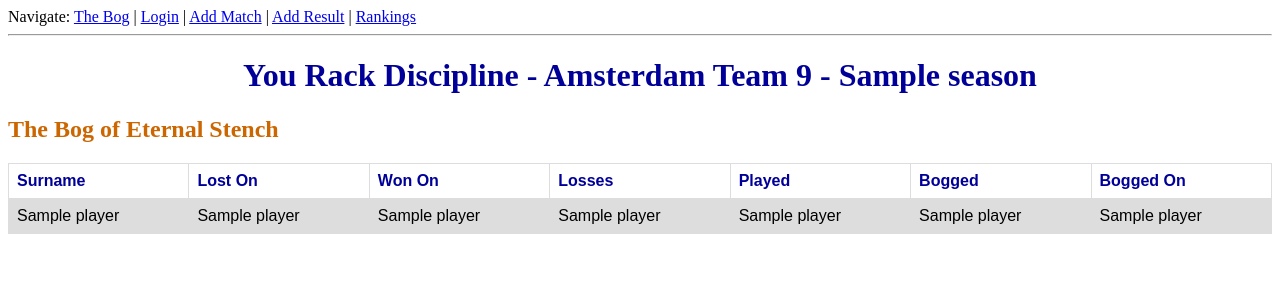
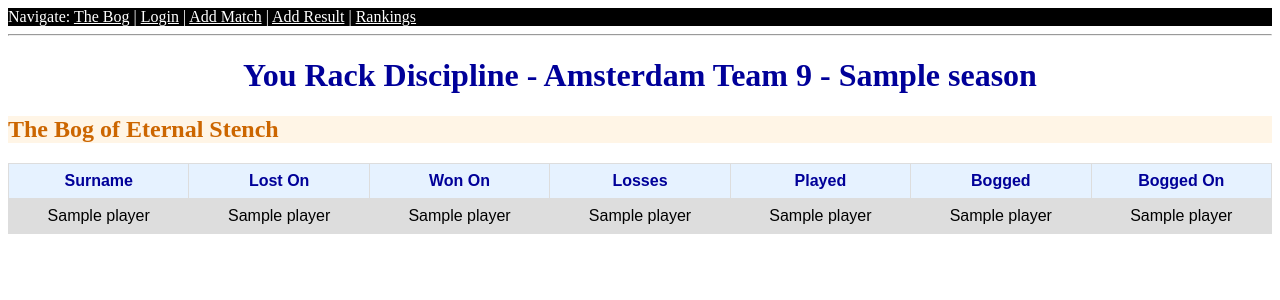
Before and after one commit to paulecar/Team9, a Flask app: template team9/templates/index.html in a window 1280 px wide. Shown: the top 300 px of the page. Run offline with Flask 2, Linux system fonts and the light colour scheme; the template is opened without the code that fills it: most values are stand-ins (such as "Sample title", 1, 10 or a date in 2020); parts of the project's set-up code (start-up, migrations or seed data) failed here and were passed over; some libraries are stand-ins or nearby versions.

Commit message:
A liitle bit of more CSS

```diff
--- a/team9/templates/base.html
+++ b/team9/templates/base.html
@@ -9,14 +9,15 @@ table {
 
 th {
     border: 1px solid #dddddd;
-    text-align: left;
+    text-align: center;
     padding: 8px;
     color: #000099;
+    background-color: #e6f2ff;
 }
 
 td {
     border: 1px solid #dddddd;
-    text-align: left;
+    text-align: center;
     padding: 8px;
 }
 
@@ -31,10 +32,20 @@ h1 {
 h2 {
     text-align: left;
     color: #cc6600;
+    background-color: #fff5e6;
 }
 
 h3 {
     text-align: right;
+}
+
+div {
+    background-color: black;
+    color : white;
+}
+
+a {
+    color : white;
 }
 </style>
 <head>
```
Also changed, not shown: team9/templates/rank.html (+9 -9 lines).
